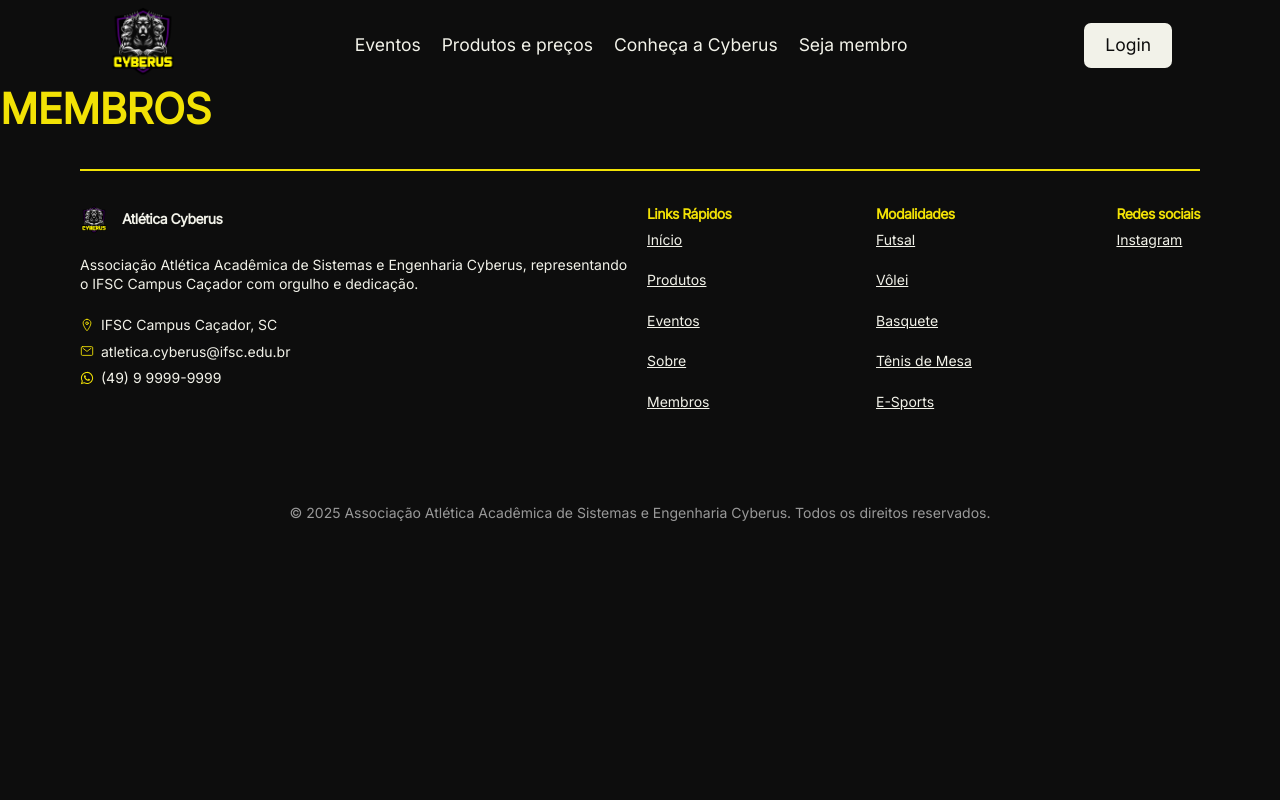
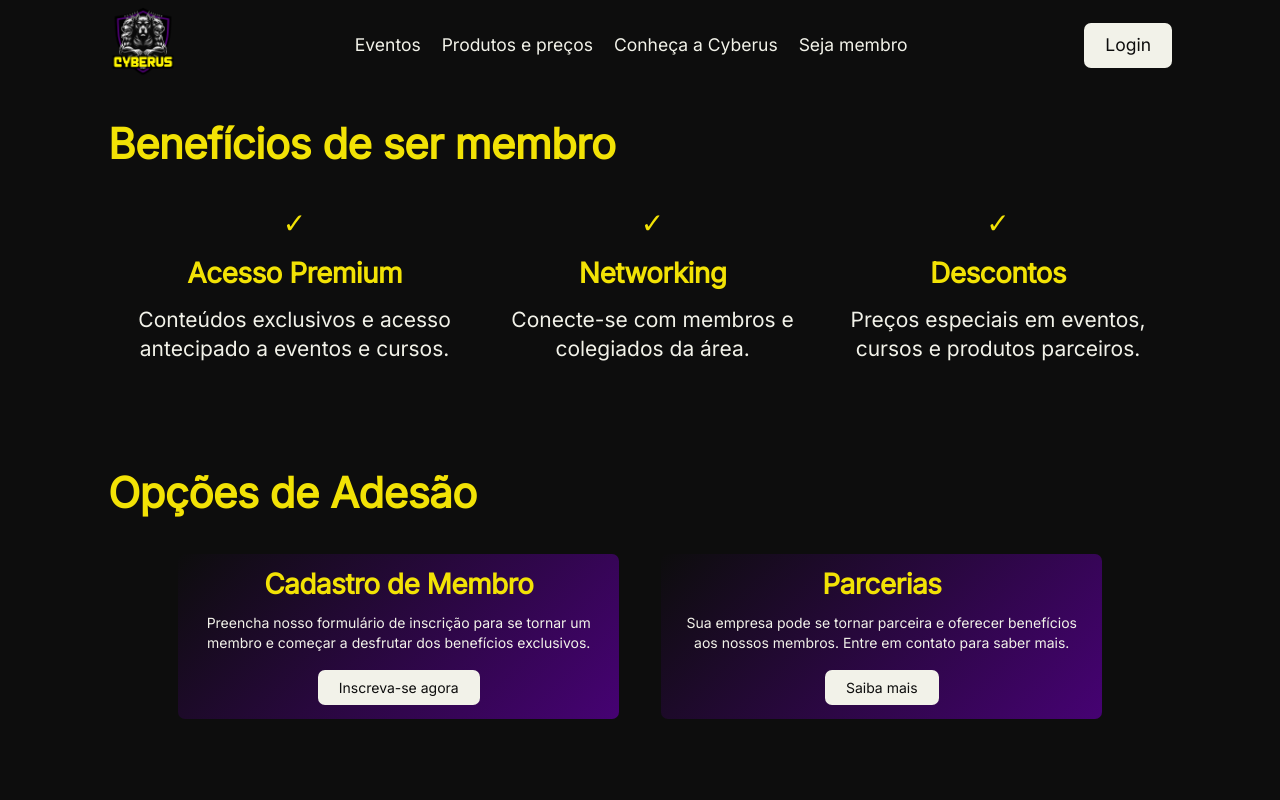
Before and after one commit to RafaDalmagro/public, a plain HTML site: page membros.html in a window 1280 px wide. Shown: the top 800 px of the page. Drawn offline with Linux system fonts and the light colour scheme.

Commit message:
Finalizando sessão de seja membro.

```diff
--- a/assets/styles/index.css
+++ b/assets/styles/index.css
@@ -9,3 +9,4 @@
 @import url(produtos.css);
 @import url(about.css);
 @import url(directors.css);
+@import url(members.css);
--- /dev/null
+++ b/assets/styles/members.css
@@ -0,0 +1,77 @@
+#members {
+    & #benefits {
+        display: grid;
+        gap: 2rem;
+
+        & .benefit {
+            display: grid;
+            justify-items: center;
+            text-align: center;
+            gap: .5rem;
+
+            & span {
+                color: var(--color-secondary);
+                font-size: var(--fs-lg);
+            }
+
+            & h2 {
+                color: var(--color-secondary);
+            }
+        }
+    }
+}
+
+#register {
+    .cards {
+        display: grid;
+        gap: 1rem;
+    }
+
+    & .card {
+        display: grid;
+        gap: .875rem;
+        grid-template-rows: 1.5rem 2fr 2.3rem;
+        justify-items: center;
+        padding: 1rem;
+        background: linear-gradient(135deg, var(--bg-color) 0%, var(--color-primary) 100%);
+        border-radius: .5rem;
+        text-align: center;
+
+        & h2 {
+            color: var(--color-secondary);
+        }
+    }
+}
+
+@media (width >=57.875rem) {
+    #members {
+        & #benefits {
+            display: flex;
+
+            & .benefit {
+                gap: 1rem;
+
+                & p {
+                    font-size: 1.5rem;
+                }
+            }
+        }
+    }
+
+    #register {
+        .cards {
+            display: flex;
+            gap: 3rem;
+            padding-inline: 5rem;
+        }
+
+        & .card {
+            display: grid;
+            gap: 1.25rem;
+            grid-template-rows: 2rem 2fr 2.5rem;
+            justify-items: center;
+            padding: 1rem;
+
+        }
+    }
+}
--- a/membros.html
+++ b/membros.html
@@ -33,7 +33,48 @@
         </div>
     </header>
 
-    <h1>MEMBROS</h1>
+    <section id="members">
+        <div class="container px-lg py-lg">
+            <h1>Benefícios de ser membro</h1>
+            <div id="benefits" class="py-lg">
+                <div class="benefit">
+                    <span>✓</span>
+                    <h2>Acesso Premium</h2>
+                    <p>Conteúdos exclusivos e acesso antecipado a eventos e cursos.</p>
+                </div>
+                <div class="benefit">
+                    <span>✓</span>
+                    <h2>Networking</h2>
+                    <p>Conecte-se com membros e colegiados da área.</p>
+                </div>
+                <div class="benefit">
+                    <span>✓</span>
+                    <h2>Descontos</h2>
+                    <p>Preços especiais em eventos, cursos e produtos parceiros.</p>
+                </div>
+            </div>
+        </div>
+    </section>
+
+    <section id="register">
+        <div class="container px-lg py-lg">
+            <h1>Opções de Adesão</h1>
+            <div class="cards py-lg">
+                <div class="card">
+                    <h2>Cadastro de Membro</h2>
+                    <p>Preencha nosso formulário de inscrição para se tornar um membro e começar a desfrutar dos
+                        benefícios exclusivos.</p>
+                    <a href="#" class="btn btn-sm">Inscreva-se agora</a>
+                </div>
+                <div class="card">
+                    <h2>Parcerias</h2>
+                    <p>Sua empresa pode se tornar parceira e oferecer benefícios aos nossos membros. Entre em contato
+                        para saber mais.</p>
+                    <a href="#" class="btn btn-sm">Saiba mais</a>
+                </div>
+            </div>
+        </div>
+    </section>
 
     <footer>
         <div class="container py-lg grid">
```
